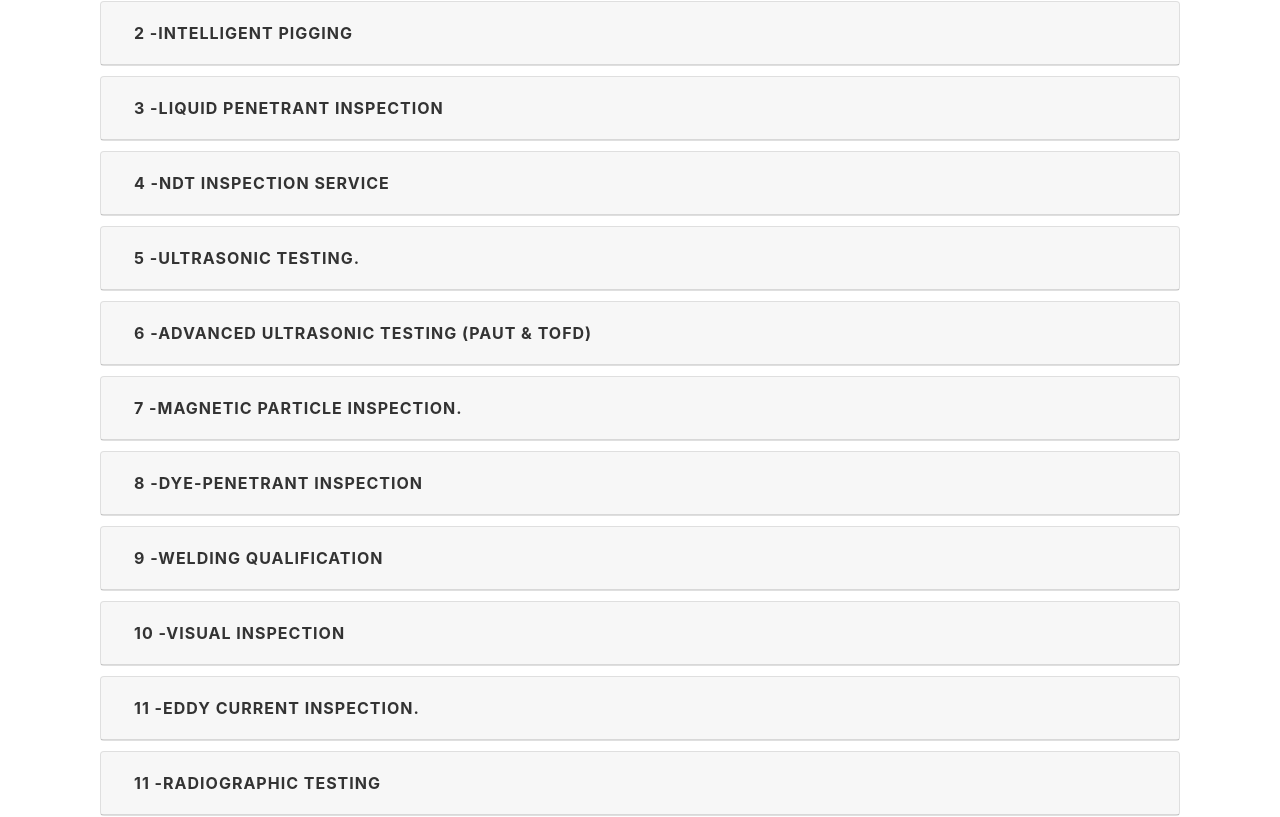
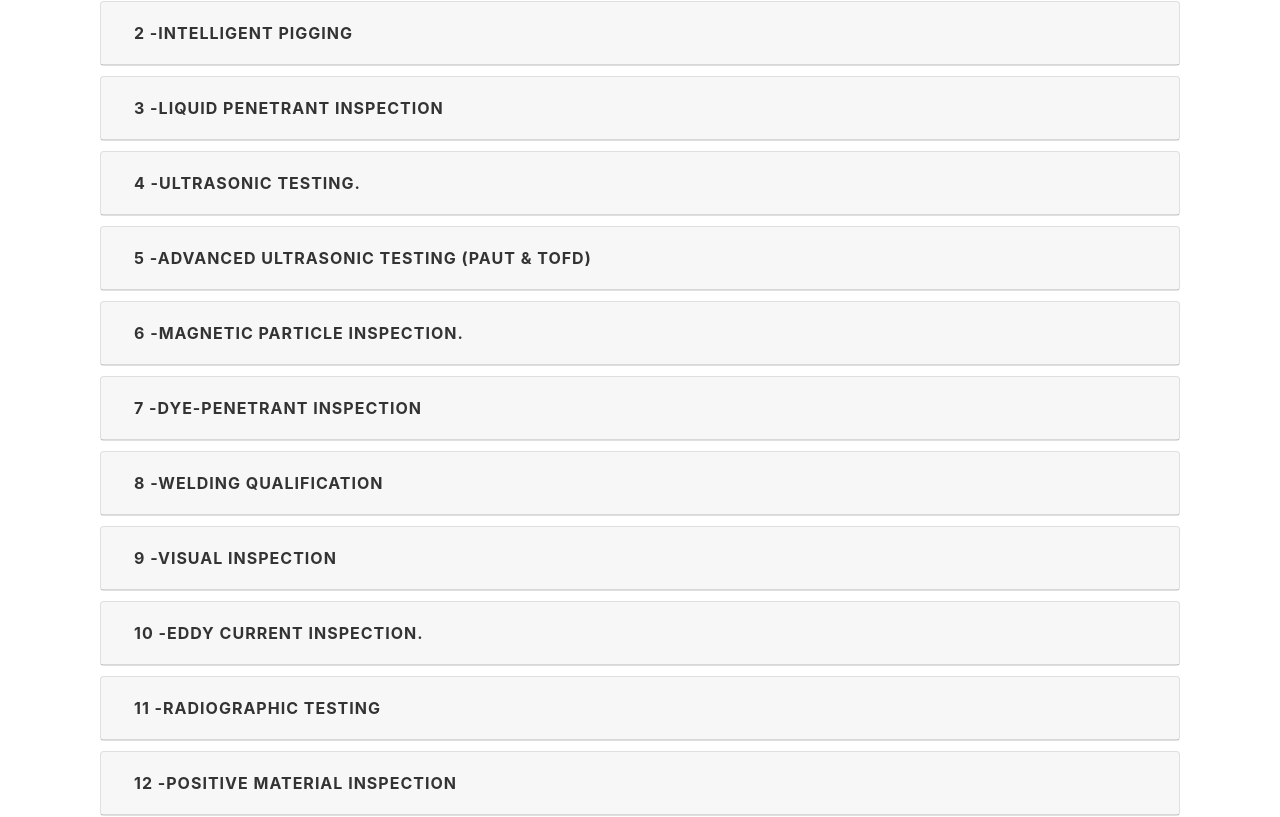
Before and after one commit to KaKebe-Technologies-Limited/EENSL, a plain HTML site: page ndt.html in a window 1280 px wide. Shown: the part 1367-2184 px from the top of the page. Drawn offline with nearby package versions, Linux system fonts and the light colour scheme; a script that the page names is missing; a small style sheet from the web is missing.

Commit message:
updates tueday

```diff
--- a/ndt.html
+++ b/ndt.html
@@ -176,7 +176,7 @@
                     <div class="row">
                         <div class="col-xl-12">
                             <div class="hero-cap pt-100">
-                                <h2>Welding Services</h2>
+                                <h2>DNT Inspection Services</h2>
                                 <nav aria-label="breadcrumb ">
                                     <ol class="breadcrumb">
                                     <li class="breadcrumb-item"><a href="index.html">Home</a></li>
@@ -273,35 +273,14 @@
 
         <!-- card end -->
 
-         <!-- card start -->
-         <div class="card">
-            <div class="card-header" id="headingFour">
-              <h5 class="mb-0">
-                <button class="btn btn-link collapsed" data-toggle="collapse" data-target="#collapseFour" aria-expanded="false" aria-controls="collapseFour">
-                    4 -NDT INSPECTION SERVICE
-                </button>
-              </h5>
-            </div>
 
-            <div id="collapseFour" class="collapse" aria-labelledby="headingFour" data-parent="#accordion">
-              <div class="card-body">
-                <p>Non-destructive testing is a testing and analysis technique used by industries to evaluate the properties of a material, component, structure or system for characteristic differences or welding defects and discontinuities without causing damage to the original part. NDT also known as non-destructive examination (NDE), non-destructive inspection (NDI) and non-destructive evaluation (NDE).</p>
-
-                <p> EENSL has been extensively involved in a number of projects for non-destructive testing. We have both the capacity to test and certify new and existing structures both efficiently and safely. We offer specialized non-destructive examination services for a wide range</p>
-
-
-              </div>
-            </div>
-          </div>
-
-      <!-- card end -->
 
        <!-- card start -->
        <div class="card">
         <div class="card-header" id="headingFive">
           <h5 class="mb-0">
             <button class="btn btn-link collapsed" data-toggle="collapse" data-target="#collapseFive" aria-expanded="false" aria-controls="collapseFive">
-                5 -ULTRASONIC TESTING.
+                4 -ULTRASONIC TESTING.
             </button>
           </h5>
         </div>
@@ -341,7 +320,7 @@
             <div class="card-header" id="headingSix">
               <h5 class="mb-0">
                 <button class="btn btn-link collapsed" data-toggle="collapse" data-target="#collapseSix" aria-expanded="false" aria-controls="collapseSix">
-                    6 -ADVANCED ULTRASONIC TESTING (PAUT & TOFD)
+                    5 -ADVANCED ULTRASONIC TESTING (PAUT & TOFD)
                 </button>
               </h5>
             </div>
@@ -374,7 +353,7 @@
         <div class="card-header" id="headingSeven">
           <h5 class="mb-0">
             <button class="btn btn-link collapsed" data-toggle="collapse" data-target="#collapseSeven" aria-expanded="false" aria-controls="collapseSeven">
-                7 -MAGNETIC PARTICLE INSPECTION.
+                6 -MAGNETIC PARTICLE INSPECTION.
             </button>
           </h5>
         </div>
@@ -397,7 +376,7 @@
     <div class="card-header" id="headingEight">
       <h5 class="mb-0">
         <button class="btn btn-link collapsed" data-toggle="collapse" data-target="#collapseEight" aria-expanded="false" aria-controls="collapseEight">
-            8 -DYE-PENETRANT INSPECTION
+            7 -DYE-PENETRANT INSPECTION
         </button>
       </h5>
     </div>
@@ -430,7 +409,7 @@
     <div class="card-header" id="headingNine">
       <h5 class="mb-0">
         <button class="btn btn-link collapsed" data-toggle="collapse" data-target="#collapseNine" aria-expanded="false" aria-controls="collapseNine">
-            9 -WELDING QUALIFICATION
+            8 -WELDING QUALIFICATION
         </button>
       </h5>
     </div>
@@ -463,7 +442,7 @@
     <div class="card-header" id="headingTen">
       <h5 class="mb-0">
         <button class="btn btn-link collapsed" data-toggle="collapse" data-target="#collapseTen" aria-expanded="false" aria-controls="collapseTen">
-            10 -VISUAL INSPECTION
+            9 -VISUAL INSPECTION
         </button>
       </h5>
     </div>
@@ -487,7 +466,7 @@
     <div class="card-header" id="headingEleven">
       <h5 class="mb-0">
         <button class="btn btn-link collapsed" data-toggle="collapse" data-target="#collapseEleven" aria-expanded="false" aria-controls="collapseEleven">
-            11 -EDDY CURRENT INSPECTION.
+            10 -EDDY CURRENT INSPECTION.
         </button>
       </h5>
     </div>
```
Also changed, not shown: index.html (+2 -4 lines).
